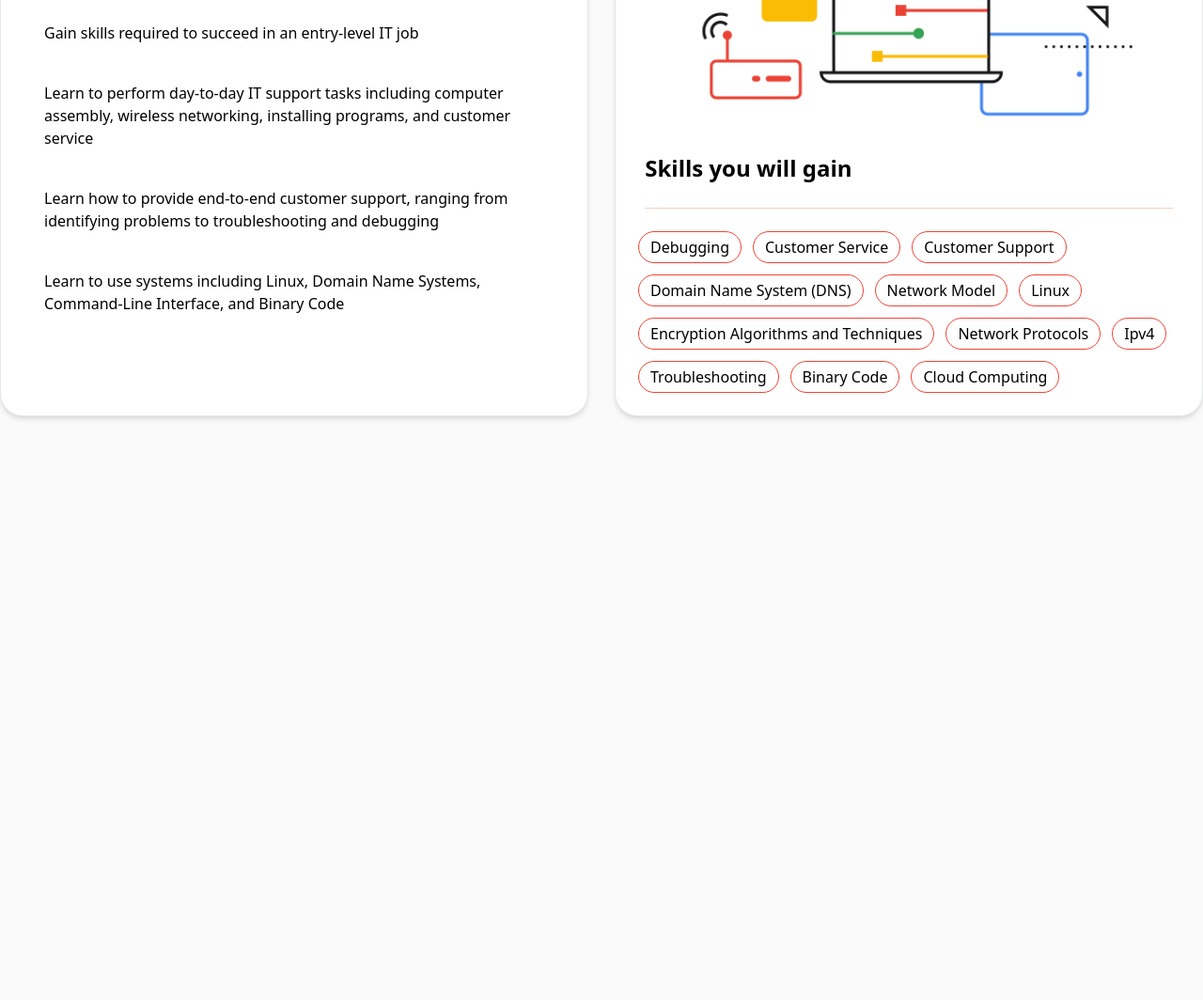
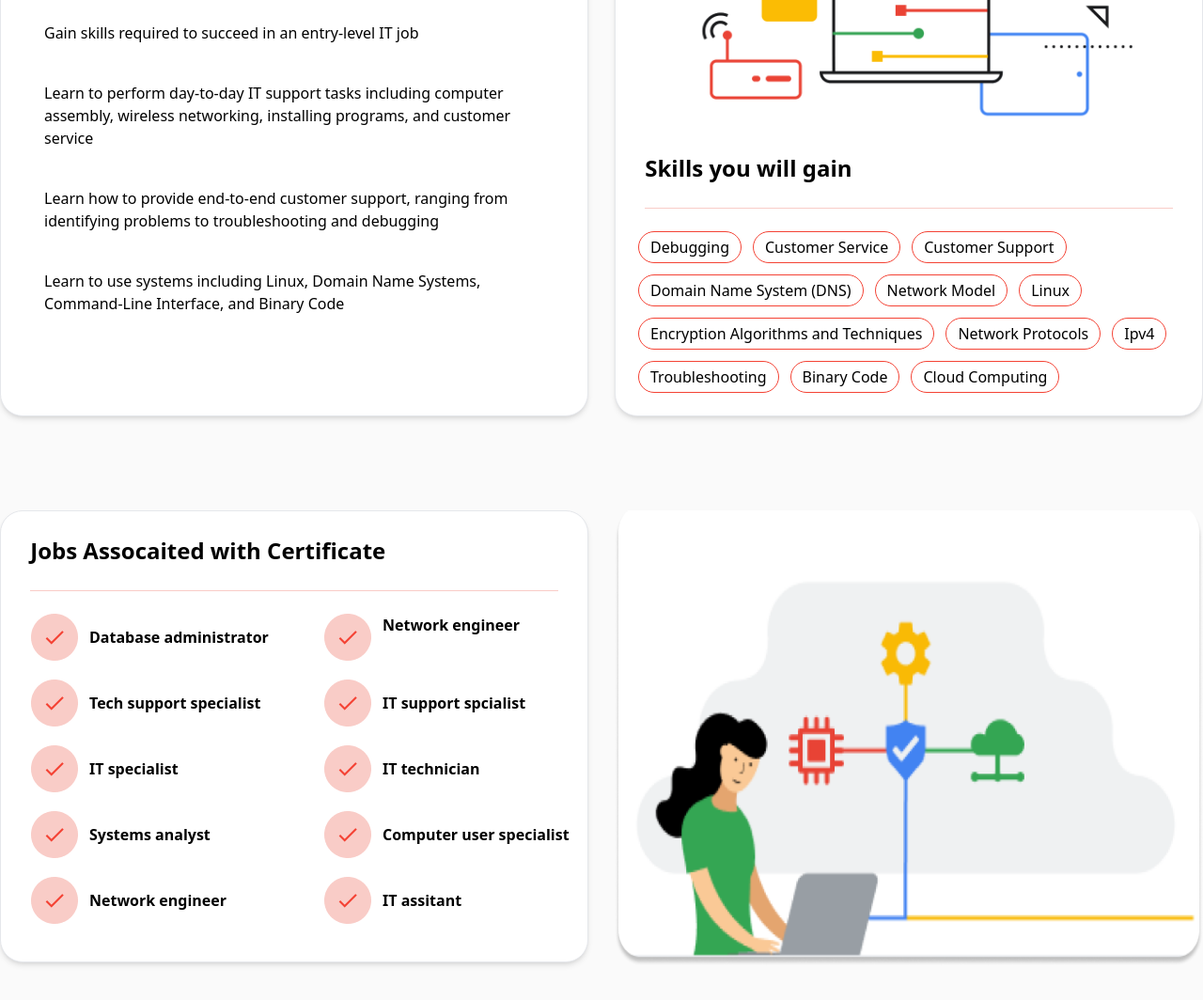
Before and after one commit to farju947/project-3, a website built with Vite: page index.html in a window 1280 px wide. Shown: the part 1127-2191 px from the top of the page at 94% size. Before the commit the page ends 1610 px from the top, so only its background shows below. Built offline with nearby package versions, Linux system fonts and the light colour scheme; files whose address does not match are found by name.

Commit message:
job section end

```diff
--- a/index.html
+++ b/index.html
@@ -154,27 +154,27 @@ d="M21.752 15.002A9.72 9.72 0 0 1 18 15.75c-5.385 0-9.75-4.365-9.75-9.75 0-1.33.
             <li
               class="flex items-center my-[20px] mx-[30px] gap-4 my-7 font-medium"
             >
-              <img src="images/Checkmark.png" alt="" />Gain skills required to
+              <img src="images/mark.png" alt="" />Gain skills required to
               succeed in an entry-level IT job
             </li>
             <li
               class="flex items-center my-[20px] mx-[30px] gap-4 my-7 font-medium"
             >
-              <img src="images/Checkmark.png" alt="" /> Learn to perform
+              <img src="images/mark.png" alt="" /> Learn to perform
               day-to-day IT support tasks including computer assembly, wireless
               networking, installing programs, and customer service
             </li>
             <li
               class="flex items-center my-[20px] mx-[30px] gap-4 my-7 font-medium"
             >
-              <img src="images/Checkmark.png" alt="" />Learn how to provide
+              <img src="images/mark.png" alt="" />Learn how to provide
               end-to-end customer support, ranging from identifying problems to
               troubleshooting and debugging
             </li>
             <li
               class="flex items-center my-[20px] mx-[30px] gap-4 my-7 font-medium"
             >
-              <img src="images/Checkmark.png" alt="" />Learn to use systems
+              <img src="images/mark.png" alt="" />Learn to use systems
               including Linux, Domain Name Systems, Command-Line Interface, and
               Binary Code
             </li>
@@ -212,3 +212,97 @@ d="M21.752 15.002A9.72 9.72 0 0 1 18 15.75c-5.385 0-9.75-4.365-9.75-9.75 0-1.33.
       </div>
     </section>
     <!-- learn section end -->
+
+
+       <!-- job section start -->
+       <section
+       class="grid grid-cols-12 container gap-7 mx-auto mt-[100px] overflow-x-hidden overflow-y-hidden"
+     >
+       <div
+         class="col-span-12 lg:col-span-6 shadow-md rounded-[24px] border bg-white mb-10 dark:bg-gray-900 dark:text-white"
+       >
+         <h1 class="h1design">Jobs Assocaited with Certificate</h1>
+         <div
+           class="grid grid-cols-12 container mx-auto mb-10 font-semibold text-[11px] md:text-[16px]"
+         >
+           <div class="col-span-12 sm:col-span-6">
+             <ul class="flex flex-col mt-1 ">
+               <li
+                 class="flex gap-3 mt-5 ml-8 hover:scale-105 hover:transition-all cursor-pointer items-center"
+               >
+                 <img src="images/mark (1).png" alt="" />Database
+                 administrator
+               </li>
+               <li
+                 class="flex gap-3 mt-5 ml-8 hover:scale-105 hover:transition-all cursor-pointer items-center"
+               >
+                 <img src="images/mark (1).png" alt="" />Tech support
+                 specialist
+               </li>
+               <li
+                 class="flex gap-3 mt-5 ml-8 hover:scale-105 hover:transition-all cursor-pointer items-center"
+               >
+                 <img src="images/mark (1).png" alt="" />IT specialist
+               </li>
+               <li
+                 class="flex gap-3 mt-5 ml-8 hover:scale-105 hover:transition-all cursor-pointer items-center"
+               >
+                 <img src="images/mark (1).png" alt="" />Systems analyst
+               </li>
+               <li
+                 class="flex gap-3 mt-5 ml-8 hover:scale-105 hover:transition-all cursor-pointer items-center"
+               >
+                 <img src="images/mark (1).png" alt="" />Network engineer
+               </li>
+             </ul>
+           </div>
+
+           <div class="col-span-12 sm:col-span-6">
+             <ul class="flex flex-col mt-1
+             " >
+               <li
+                 class="flex gap-3 mt-5 ml-8 hover:scale-105 hover:transition-all cursor-pointer"
+               >
+                 <img src="images/mark (1).png" alt="" />Network engineer
+               </li>
+               <li
+                 class="flex gap-3 mt-5 ml-8 hover:scale-105 hover:transition-all cursor-pointer items-center"
+               >
+                 <img src="images/mark (1).png" alt="" />IT support
+                 spcialist
+               </li>
+               <li
+                 class="flex gap-3 mt-5 ml-8 hover:scale-105 hover:transition-all cursor-pointer items-center"
+               >
+                 <img src="images/mark (1).png" alt="" />IT technician
+               </li>
+               <li
+                 class="flex gap-3 mt-5 ml-8 hover:scale-105 hover:transition-all cursor-pointer items-center"
+               >
+                 <img src="images/mark (1).png" alt="" />Computer user
+                 specialist
+               </li>
+               <li
+                 class="flex gap-3 mt-5 ml-8 hover:scale-105 hover:transition-all cursor-pointer items-center"
+               >
+                 <img src="images/mark (1).png" alt="" />IT assitant
+               </li>
+             </ul>
+           </div>
+         </div>
+       </div>
+       <div class="col-span-12 lg:col-span-6">
+        <div class="h-[400px]">
+         <div
+         class="rounded-[24px] mb-10  xl:scale-y-[1.02] hover:transition-all cursor-pointer  z-0 dark:opacity-70 hover:scale-90 md:hover:scale-105 "
+       >
+         <img
+           class="w-full h-[380px] md:h-[480px]  rounded-[24px] "
+           src="images/IT Support img.png"
+           alt=""
+         />
+       </div>
+        </div>
+       </div>
+     </section>
+      <!--  job section end -->
```
Also changed, not shown: images/IT Support img.png (added), images/mark (1).png (added).
